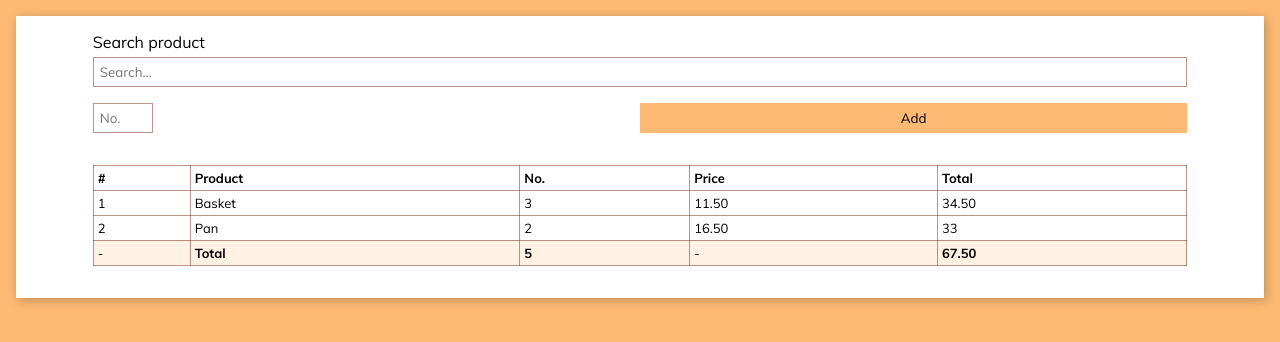
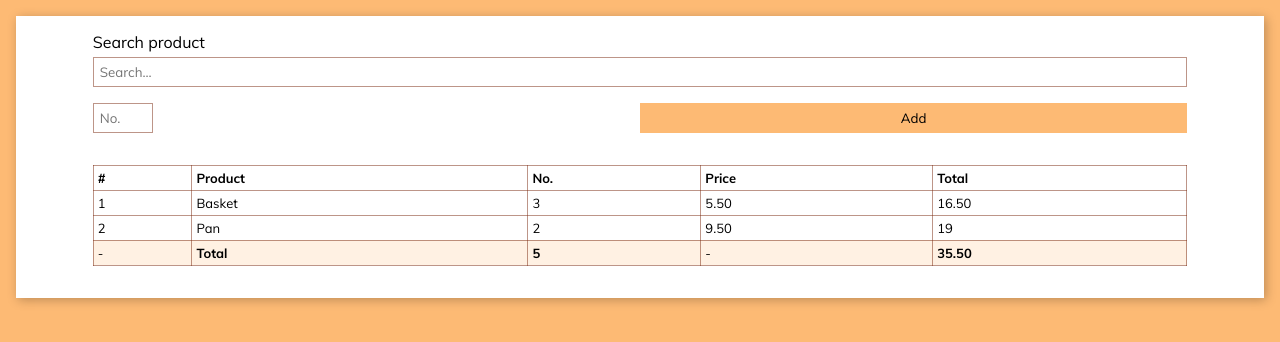
Before and after one commit to zahrahkm/store-manager, a Vue app: page /sale in a window 1280 px wide. Shown: the top 342 px of the page. Built offline with nearby package versions, Linux system fonts and the light colour scheme.

Commit message:
json-server added

```diff
--- /dev/null
+++ b/db.json
@@ -0,0 +1,20 @@
+{
+  "products": [
+    {
+      "id": "1",
+      "name": "Excel Picnic Plastic Basket",
+      "brand": "Nakoda",
+      "price": "3.99",
+      "category": "Plastic accessories",
+      "inventory": "5"
+    },
+    {
+      "id": "2",
+      "name": "11 Inch Nonstick Frying Pan",
+      "brand": "Utopia",
+      "price": "16.99",
+      "category": "Metal dishes",
+      "inventory": "3"
+    }
+  ]
+}
--- a/package.json
+++ b/package.json
@@ -5,10 +5,12 @@
   "scripts": {
     "serve": "vue-cli-service serve",
     "build": "vue-cli-service build",
-    "lint": "vue-cli-service lint"
+    "lint": "vue-cli-service lint",
+    "backend": "json-server --watch db.json --port 5000"
   },
   "dependencies": {
     "core-js": "^3.6.5",
+    "json-server": "^0.16.3",
     "vue": "^3.0.0",
     "vue-router": "^4.0.0-0",
     "vuex": "^4.0.0-0"
--- a/src/views/Sale.vue
+++ b/src/views/Sale.vue
@@ -30,10 +30,10 @@
             3
           </td>
           <td>
-            11.50
+            5.50
           </td>
           <td>
-            34.50
+            16.50
           </td>
         </tr>
         <tr>
@@ -47,10 +47,10 @@
             2
           </td>
           <td>
-            16.50
+            9.50
           </td>
           <td>
-            33
+            19
           </td>
         </tr>
         <tr>
@@ -58,7 +58,7 @@
           <td><strong>Total</strong></td>
           <td><strong>5</strong></td>
           <td>-</td>
-          <td><strong>67.50</strong></td>
+          <td><strong>35.50</strong></td>
         </tr>
       </table>
     </div>
```
Also changed, not shown: 1 other file (tests, documents, lock files or other folders).
